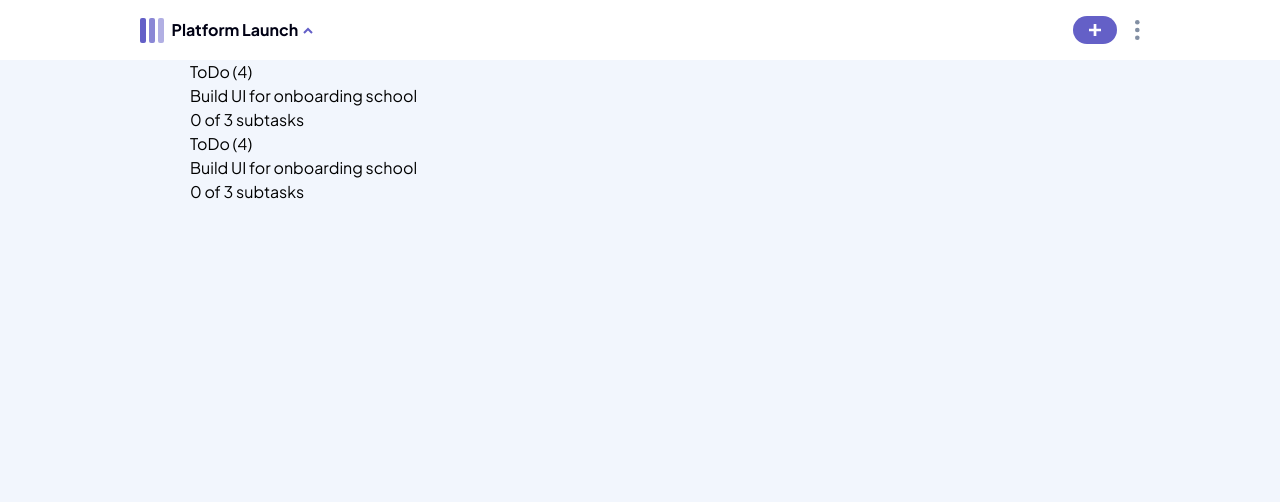
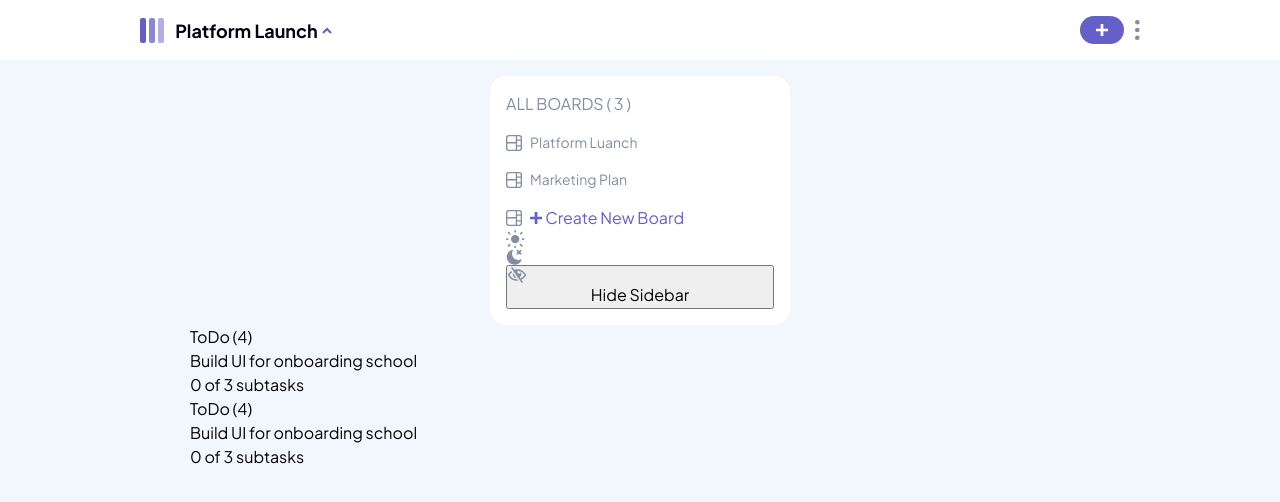
Before and after one commit to abdalla2hagos/Task-Management, a React (Vite) app in the folder my-app/: page / in a window 1280 px wide. Shown: the top 502 px of the page. Built offline with nearby package versions, Linux system fonts and the light colour scheme.

Commit message:
new features

```diff
--- a/my-app/package.json
+++ b/my-app/package.json
@@ -4,7 +4,7 @@
   "version": "0.0.0",
   "type": "module",
   "scripts": {
-    "dev": "vite --host",
+    "dev": "vite",
     "build": "vite build",
     "preview": "vite preview"
   },
--- a/my-app/src/components/EditTaskModal.jsx
+++ b/my-app/src/components/EditTaskModal.jsx
@@ -5,7 +5,7 @@ function EditTaskModal(){
     return(
         <>
             {/* <dialog ref={modal}> */}
-            <dialog>
+            <dialog >
                 <h3 className='modal--title'>Edit Task</h3>
 
                 {/* <form onSubmit={handlChange}> */}
--- a/my-app/src/components/Header.jsx
+++ b/my-app/src/components/Header.jsx
@@ -5,18 +5,18 @@ function Header(){
         <>
             <header className='header'>
                 <div className='wrapper'>
-                    <div className='flexHeader'>
+                    <div className='flex__header'>
                         <img className='logo' src="/logo-mobile.svg" alt="kanban logo" />
                         <h1 className='primaryHeading hidden--item'>Kanban</h1>
 
                         {/* p only visible on desktop version cuz it is not a button anymore */}
                         {/* <p>Platform Launch</p> */}
-                        <button className='boardTitle' aria-expanded='false'>
+                        <button className='boardTitle fw--bold blackText--1' aria-expanded='false'>
                             Platform Launch
                             <img className='boardTitle__arrow' src="/icon-chevron-up.svg" alt="arrow icon" />
                         </button>
 
-                        <button className='newTask'>
+                        <button className='newTask purpleBackground--1' data-cursor='pointer'>
                             <img className='Plus--icon' src="/icon-add-task-mobile.svg" alt="plus sign icon" />
                            <span className='hidden--item'>Add New Task</span>
                         </button>
@@ -25,18 +25,34 @@ function Header(){
                             <img className='ellipsis__Icon' src="/icon-vertical-ellipsis.svg" alt="vertical ellipsis icon" />
                         </button>
                     </div>
+                </div>
+            </header>
 
-                    <div className='sideBar'>
+            <header className='sideBar'>
+                <div className='wrapper'>
+                    <div className='flex__sideBar sideBar__wrapper grayText--1'>
                         <nav className='nav'>
-                            <p className='nav__title'>ALL BOARDS ( 3 )</p>
-                            <ul className='nav__menu'>
-                                <li className='nav__item'><a href="" className='nav__link'>Platform Luanch</a></li>
-                                <li className='nav__item'><a href="" className='nav__link'>Marketing Plan</a></li>
+                            <p className='nav__title fs--1'>ALL BOARDS ( 3 )</p>
+
+                            <ul className='nav__menu grayText--1'>
+                                <li className='nav__item'>
+                                    <svg width="16" height="16" xmlns="http://www.w3.org/2000/svg"><path d="M0 2.889A2.889 2.889 0 0 1 2.889 0H13.11A2.889 2.889 0 0 1 16 2.889V13.11A2.888 2.888 0 0 1 13.111 16H2.89A2.889 2.889 0 0 1 0 13.111V2.89Zm1.333 5.555v4.667c0 .859.697 1.556 1.556 1.556h6.889V8.444H1.333Zm8.445-1.333V1.333h-6.89A1.556 1.556 0 0 0 1.334 2.89V7.11h8.445Zm4.889-1.333H11.11v4.444h3.556V5.778Zm0 5.778H11.11v3.11h2a1.556 1.556 0 0 0 1.556-1.555v-1.555Zm0-7.112V2.89a1.555 1.555 0 0 0-1.556-1.556h-2v3.111h3.556Z" fill="#828FA3"/></svg>
+                                    <a href="" className='nav__link grayText--1 fs--0-875'>Platform Luanch</a>
+                                </li>
+
+                                <li className='nav__item'>
+                                    <svg width="16" height="16" xmlns="http://www.w3.org/2000/svg"><path d="M0 2.889A2.889 2.889 0 0 1 2.889 0H13.11A2.889 2.889 0 0 1 16 2.889V13.11A2.888 2.888 0 0 1 13.111 16H2.89A2.889 2.889 0 0 1 0 13.111V2.89Zm1.333 5.555v4.667c0 .859.697 1.556 1.556 1.556h6.889V8.444H1.333Zm8.445-1.333V1.333h-6.89A1.556 1.556 0 0 0 1.334 2.89V7.11h8.445Zm4.889-1.333H11.11v4.444h3.556V5.778Zm0 5.778H11.11v3.11h2a1.556 1.556 0 0 0 1.556-1.555v-1.555Zm0-7.112V2.89a1.555 1.555 0 0 0-1.556-1.556h-2v3.111h3.556Z" fill="#828FA3"/></svg>
+                                    <a href="" className='nav__link grayText--1 fs--0-875'>Marketing Plan</a>
+                                </li>
+
+                                <li className='nav__item'>
+                                    <svg width="16" height="16" xmlns="http://www.w3.org/2000/svg"><path d="M0 2.889A2.889 2.889 0 0 1 2.889 0H13.11A2.889 2.889 0 0 1 16 2.889V13.11A2.888 2.888 0 0 1 13.111 16H2.89A2.889 2.889 0 0 1 0 13.111V2.89Zm1.333 5.555v4.667c0 .859.697 1.556 1.556 1.556h6.889V8.444H1.333Zm8.445-1.333V1.333h-6.89A1.556 1.556 0 0 0 1.334 2.89V7.11h8.445Zm4.889-1.333H11.11v4.444h3.556V5.778Zm0 5.778H11.11v3.11h2a1.556 1.556 0 0 0 1.556-1.555v-1.555Zm0-7.112V2.89a1.555 1.555 0 0 0-1.556-1.556h-2v3.111h3.556Z" fill="#828FA3"/></svg>
+                                    <button className='nav__addBoard purpleText--1'>
+                                        <svg  className='Plus--icon' width='12' height='12' xmlns='http://www.w3.org/2000/svg'><path d="M7.368 12V7.344H12V4.632H7.368V0H4.656v4.632H0v2.712h4.656V12z"/></svg>
+                                        Create New Board
+                                    </button>
+                                </li>
                             </ul>
-                            <button className='nav__addBoard'>
-                                <img src="/icon-add-task-mobile.svg" alt="plus sign icon" className='Plus--icon'/>
-                                Create New Board
-                            </button>
                         </nav>
 
                         <div className='theme'>
--- a/my-app/src/reset.css
+++ b/my-app/src/reset.css
@@ -8,8 +8,10 @@
 /* Remove default margin & Inherit fonts for inputs and buttons etc and resets headings too */
 * {
   margin: 0;
+  padding: 0;
   font: inherit;
 }
+
 
 /* Remove list styles on ul, ol elements with a list role, which suggests default styling will be removed */
 ul[role='list'],
--- a/my-app/src/style.css
+++ b/my-app/src/style.css
@@ -5,6 +5,9 @@
     --fw-medium: 500;
     --fw-bold: 700;
 
+    --fs-0-813: .813rem;
+    --fs-0-875: .875rem;
+    --fs-0-5: .5rem;
     --fs-1: 1rem;
     --fs-1-5: 1.5rem;
     --fs-1-125: 1.125rem;
@@ -23,12 +26,18 @@
     --clr-orange-2: hsl(0, 100%, 80%);
 
     --clr-body: var(--clr-gray-3);
-    --clr-header: var(--clr-white)
+    --clr-header: var(--clr-white);
+    --clr-black-text-1: var(--clr-black-1);
+    --clr-gray-text-1: var(--clr-gray-1);
+    --clr-purple-text-1: var(--clr-purple-1);
+    --clr-purple-background-1: var(--clr-purple-1);
+    --clr-orange-text-1: var(--clr-orange-1);
+    --clr-orange-background: var(--clr-orange-1);
 }
 
 body{
     height: 100vh;
-    background-color: var(--clr-body);
+    background-color: var(--clr-gray-3);
     font-family: var(--ff);
 }
 .emptyBoard{
@@ -55,6 +64,62 @@ dialog:modal{
 }
 
 /* utility classes start */
+.grayText--1{
+    color: var(--clr-gray-1);
+}
+
+.blackText--1{
+    color: var(--clr-black-1);
+}
+
+.purpleText--1{
+    color: var(--clr-purple-1);
+}
+
+.purpleBackground--1{
+    background-color: var(--clr-purple-1);
+}
+
+.purpleBackground--2{
+    background-color: var(--clr-purple-2);
+}
+
+.fw--regular{
+    font-weight: var(--fw-regular);
+}
+
+.fw--medium{
+    font-weight: var(--fw-medium);
+}
+
+.fw--bold{
+    font-weight: var(--fw-bold);
+}
+
+.fs--0-813{
+    font-size: var(--fs-0-813);
+}
+
+.fs--0-875{
+    font-size: var(--fs-0-875);
+}
+
+.fs--0-5{
+    font-size: var(--fs-0-5);
+}
+
+.fs--1{
+    font-size: var(--fs-1);
+}
+
+.fs--1-5{
+    font-size: var(--fs-1-5);
+}
+
+.fs--1-125{
+    font-size: var(--fs-1-125);
+}
+
 .Plus--icon{
     margin-inline-end: .2rem
 }
@@ -73,16 +138,16 @@ dialog:modal{
 
 /* header start */
 
-
-.sideBar{
-    display: none;
+.header{
+    background-color: var(--clr-header);
+    padding-block: 1rem;
+    margin-block-end: 1rem
 }
 
-.header{
-    background-color: var(--clr-header);
-    padding-block: 1rem
+.upperBar{
+
 }
-.flexHeader{
+.flex__header{
     display: flex;
     align-items: center;
 }
@@ -93,7 +158,7 @@ dialog:modal{
 }
 
 .logo{
-    margin-inline-end: .1rem;
+    margin-inline-end: .7rem;
 }
 
 .boardTitle,
@@ -103,12 +168,11 @@ dialog:modal{
 }
 
 .boardTitle{
+    font-size: var(--fs-1-125);
     flex-grow: 1;
     background-color: transparent;
     border: 0;
-    font-weight: var(--fw-bold);
-    color: var(--clr-black-1);
-    font-size: var(--fs-1);
+    cursor: pointer;
 }
 
 .boardTitle__arrow{
@@ -121,13 +185,64 @@ dialog:modal{
     padding: .5rem;
     padding-inline-start: 1rem;
     padding-inline-end: 0.8rem;
-    background-color: var(--clr-purple-1);
+}
+
+.newTask[data-cursor='pointer']{
+    cursor: pointer;
 }
 
 .ellipsis{
+    cursor: pointer;
     padding: 0;
     border: 0;
     background-color: transparent;
-    margin-inline-start: 1.1rem
+    margin-inline-start: .7rem
 }
+
 /* header end */
+
+/* sideBar start */
+.sideBar{}
+
+.flex__sideBar{
+    display: flex;
+    flex-direction: column;
+    background-color: var(--clr-white);
+    padding: 1rem;
+    border-radius: 1rem;
+}
+
+.sideBar__wrapper{
+    width: 300px;
+    margin: 0 auto;
+}
+
+.nav__title{
+    margin-block-end: 1rem;
+}
+.nav__menu{
+    display: flex;
+    flex-direction: column;
+    gap: 1rem;
+}
+
+.nav__item{
+    display: flex;
+    align-items: center;
+    gap: .5rem;
+}
+.nav__link{
+    text-decoration: none;
+}
+
+.nav__addBoard{
+    display: flex;
+    align-items: center;
+    background-color: transparent;
+    border: 0;
+}
+
+.nav__addBoard .Plus--icon{
+    fill: var(--clr-purple-1);
+}
+/* sideBar end */
```
